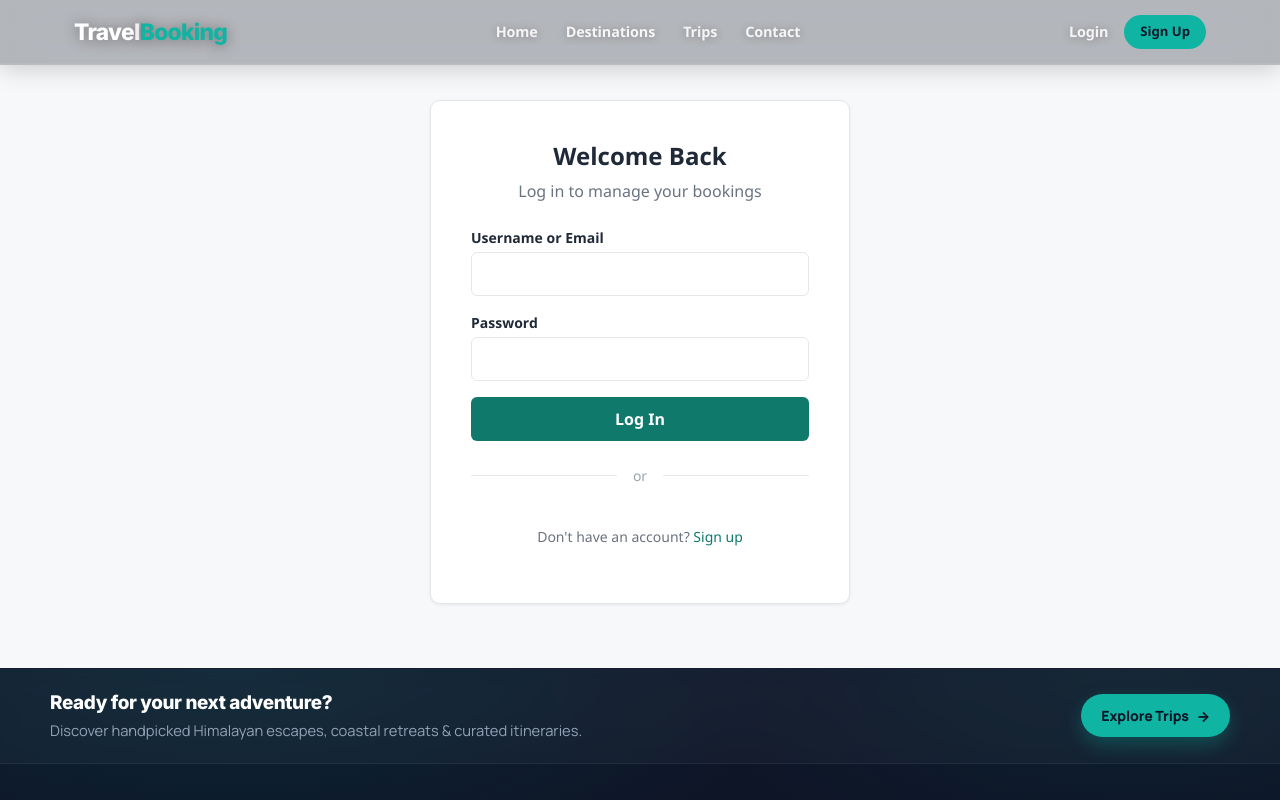
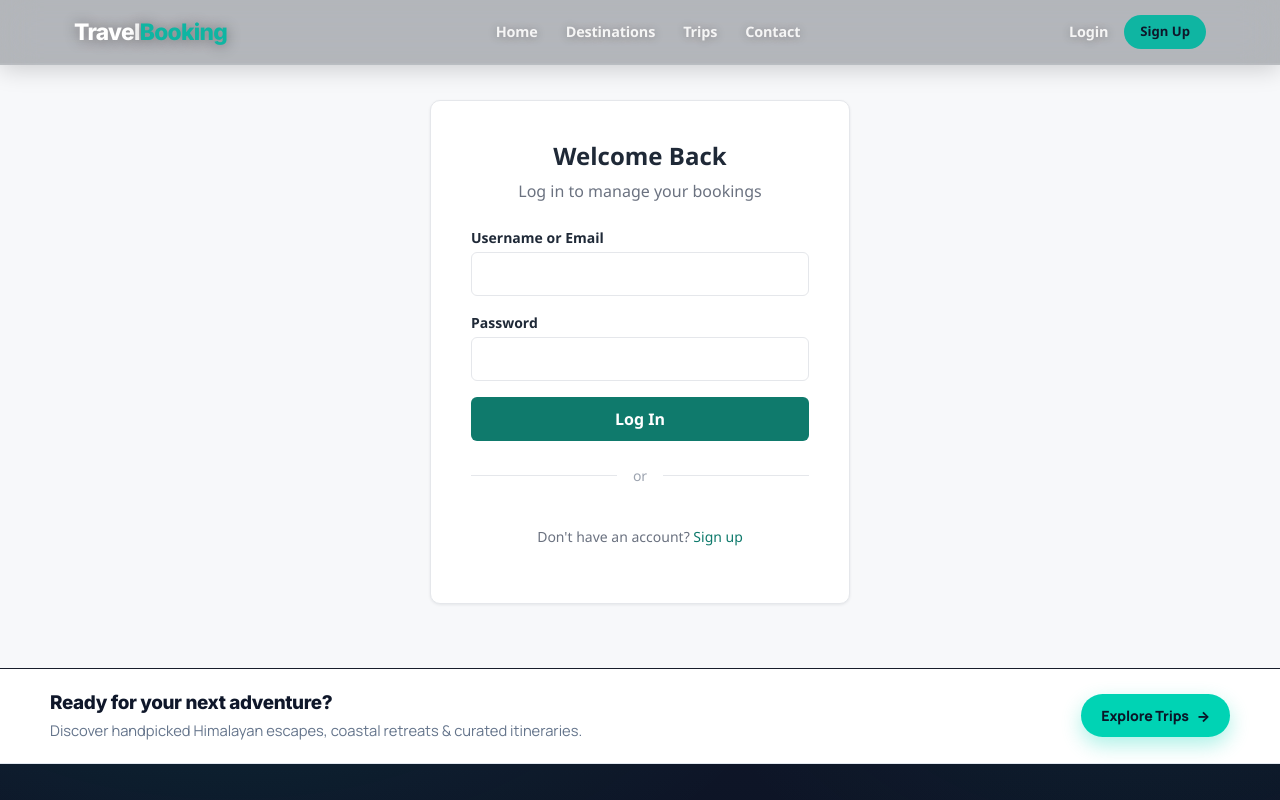
Before and after one commit to shamdadge2/travel-booking-system, a React (Vite) app in the folder frontend/: page /login in a window 1280 px wide. Shown: the top 800 px of the page. Built offline with nearby package versions, Linux system fonts and the light colour scheme; no server answers.

Commit message:
footer chnages

```diff
--- a/frontend/src/components/Footer.css
+++ b/frontend/src/components/Footer.css
@@ -13,11 +13,10 @@
   overflow: hidden;
 }
 
-/* ---------- CTA strip ---------- */
+/* ---------- CTA strip — white ---------- */
 .footer__cta {
-  border-bottom: 1px solid rgba(255,255,255,0.06);
-  background: rgba(255,255,255,0.03);
-  backdrop-filter: blur(8px);
+  background: #ffffff;
+  border-bottom: 1px solid #e2e8f0;
 }
 
 .footer__cta-inner {
@@ -34,13 +33,13 @@
   font-size: 1.18rem;
   font-weight: 800;
   letter-spacing: -0.02em;
-  color: #fff;
+  color: #0f172a;
   margin: 0 0 4px;
 }
 
 .footer__cta-text p {
   margin: 0;
-  color: #94a3b8;
+  color: #64748b;
   font-size: 0.92rem;
   line-height: 1.5;
 }
@@ -49,7 +48,7 @@
   display: inline-flex;
   align-items: center;
   gap: 8px;
-  background: #0fb5a2;
+  background: #00d3b4;
   color: #0a1628 !important;
   padding: 11px 20px;
   border-radius: 999px;
@@ -57,15 +56,15 @@
   font-size: 0.88rem;
   letter-spacing: -0.01em;
   text-decoration: none !important;
-  box-shadow: 0 8px 20px rgba(0,229,204,0.22);
+  box-shadow: 0 8px 20px rgba(0,211,180,0.32);
   transition: background 0.18s ease, transform 0.18s ease, box-shadow 0.18s ease;
   white-space: nowrap;
 }
 
 .footer__cta-btn:hover {
-  background: #0d9d8e;
+  background: #00bfa3;
   transform: translateY(-1px);
-  box-shadow: 0 12px 28px rgba(0,229,204,0.28);
+  box-shadow: 0 12px 28px rgba(0,211,180,0.38);
 }
 
 /* ---------- Main grid ---------- */
```
